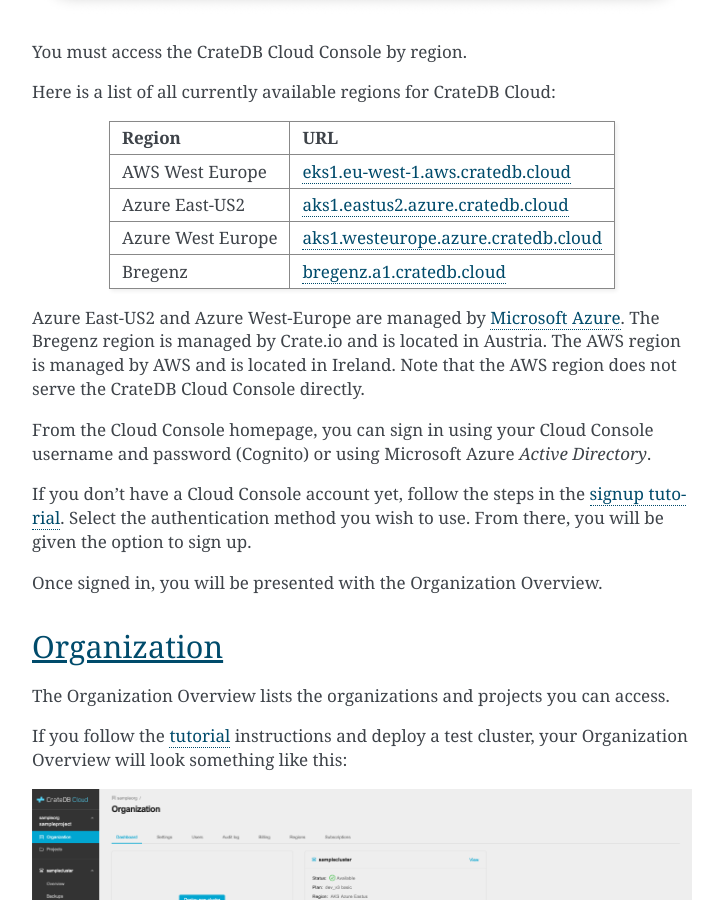
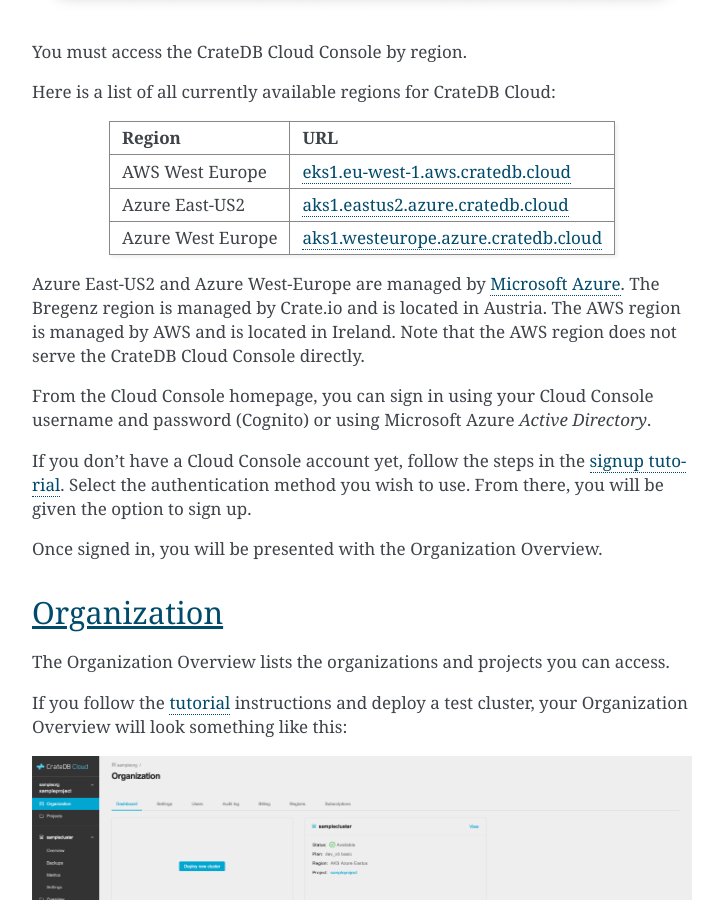
Before and after one commit to crate/cloud-reference, a Sphinx documentation site: the page built from docs/overview.rst, in a window 1280 px wide and 900 px high, scrolled down 1572 px. Shown: the whole window, without its empty margins (388-1111 px from the left). Built offline with Sphinx 7.4.7, drawn with Linux system fonts in a browser that asks for light colours.

Commit message:
Remove Bregenz region from list due to timeout

```diff
--- a/docs/overview.rst
+++ b/docs/overview.rst
@@ -38,8 +38,6 @@
 | Azure East-US2    | `aks1.eastus2.azure.cratedb.cloud`_    |
 +-------------------+----------------------------------------+
 | Azure West Europe | `aks1.westeurope.azure.cratedb.cloud`_ |
-+-------------------+----------------------------------------+
-| Bregenz           | `bregenz.a1.cratedb.cloud`_            |
 +-------------------+----------------------------------------+
 
 Azure East-US2 and Azure West-Europe are managed by `Microsoft Azure`_. The
```
